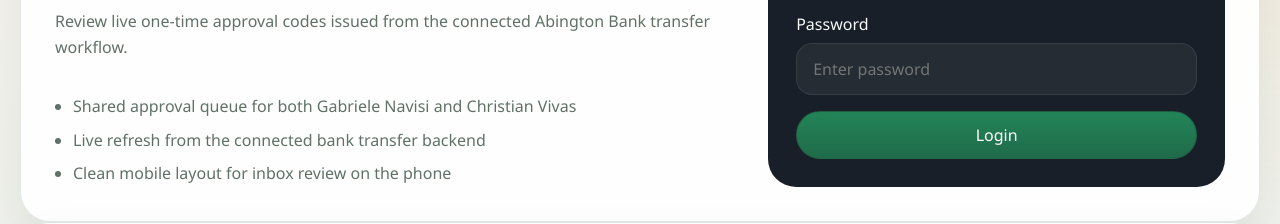
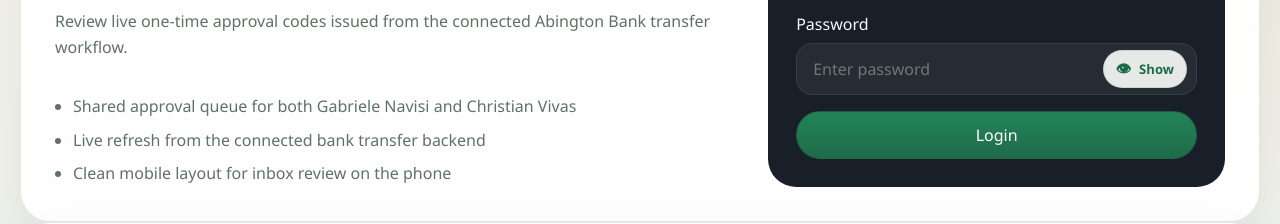
Before and after one commit to Amex-labs/abingtonotp, a plain HTML site: page index.html in a window 1280 px wide. Shown: the part 264-488 px from the top of the page. Drawn offline with Linux system fonts and the light colour scheme.

Commit message:
Add password visibility controls

```diff
--- a/app.js
+++ b/app.js
@@ -148,6 +148,35 @@ function setSourceFeedback(message) {
         return;
     }
     target.textContent = message || "Christian and Gabriele approvals appear together here when the bank site issues them.";
+}
+
+function bindPasswordToggles() {
+    document.querySelectorAll("[data-password-toggle]").forEach((button) => {
+        if (button.dataset.passwordToggleBound === "true") {
+            return;
+        }
+        const field = button.closest(".password-field");
+        const input = field?.querySelector("input");
+        const label = button.querySelector("[data-password-toggle-text]");
+        if (!input) {
+            return;
+        }
+
+        const setVisible = (visible) => {
+            input.type = visible ? "text" : "password";
+            button.setAttribute("aria-label", visible ? "Hide password" : "Show password");
+            button.setAttribute("aria-pressed", String(visible));
+            if (label) {
+                label.textContent = visible ? "Hide" : "Show";
+            }
+        };
+
+        setVisible(false);
+        button.addEventListener("click", () => {
+            setVisible(input.type === "password");
+        });
+        button.dataset.passwordToggleBound = "true";
+    });
 }
 
 function saveAuth() {
@@ -542,6 +571,7 @@ function bindEvents() {
 function init() {
     loadAuth();
     loadSource();
+    bindPasswordToggles();
     bindEvents();
     setView();
     if (state.authenticated) {
--- a/index.html
+++ b/index.html
@@ -31,7 +31,13 @@
                 </label>
                 <label>
                     Password
-                    <input type="password" name="password" autocomplete="current-password" placeholder="Enter password" required>
+                    <div class="password-field">
+                        <input type="password" name="password" autocomplete="current-password" placeholder="Enter password" required>
+                        <button class="password-toggle" type="button" data-password-toggle aria-label="Show password" aria-pressed="false">
+                            <span class="password-toggle__icon" aria-hidden="true">👁</span>
+                            <span class="password-toggle__text" data-password-toggle-text>Show</span>
+                        </button>
+                    </div>
                 </label>
                 <button type="submit" class="primary-button">Login</button>
                 <p id="login-feedback" class="feedback" hidden></p>
--- a/styles.css
+++ b/styles.css
@@ -155,6 +155,51 @@ button {
     border: 1px solid rgba(255, 255, 255, 0.08);
     background: rgba(255, 255, 255, 0.06);
     color: inherit;
+}
+
+.password-field {
+    position: relative;
+    display: flex;
+    align-items: center;
+}
+
+.password-field input {
+    padding-right: 112px;
+}
+
+.password-toggle {
+    position: absolute;
+    right: 10px;
+    top: 50%;
+    transform: translateY(-50%);
+    display: inline-flex;
+    align-items: center;
+    gap: 8px;
+    min-height: 38px;
+    padding: 0 12px;
+    border-radius: 999px;
+    border: 1px solid rgba(31, 71, 53, 0.12);
+    background: rgba(248, 250, 247, 0.92);
+    color: #1f6b49;
+    font-size: 0.82rem;
+    font-weight: 700;
+    cursor: pointer;
+    transition: background-color 180ms ease, border-color 180ms ease, transform 180ms ease;
+}
+
+.password-toggle:hover {
+    background: #ffffff;
+    border-color: rgba(31, 71, 53, 0.26);
+}
+
+.password-toggle:focus-visible {
+    outline: 2px solid rgba(31, 71, 53, 0.28);
+    outline-offset: 2px;
+}
+
+.password-toggle__icon {
+    font-size: 0.95rem;
+    line-height: 1;
 }
 
 .generator-form input,
```
